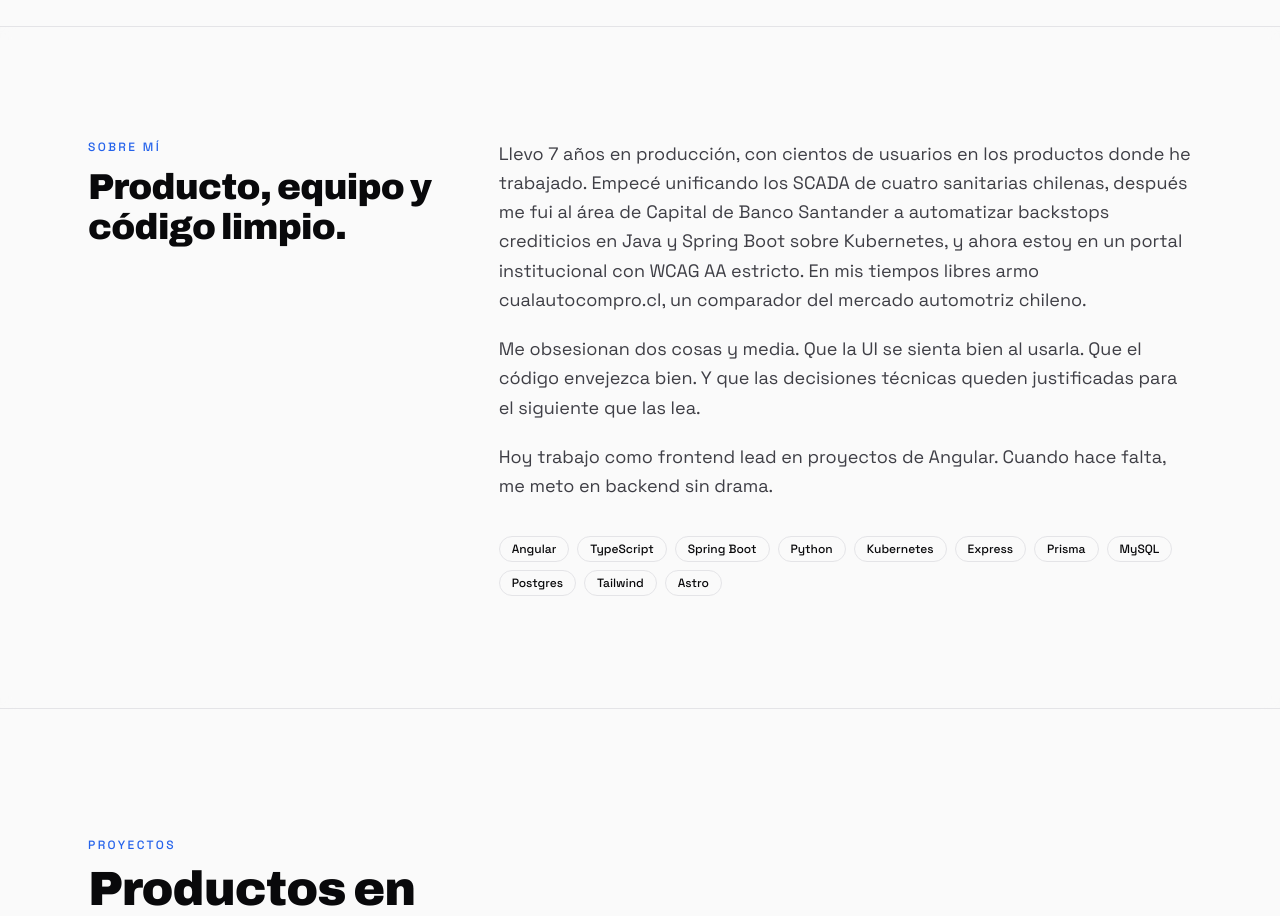
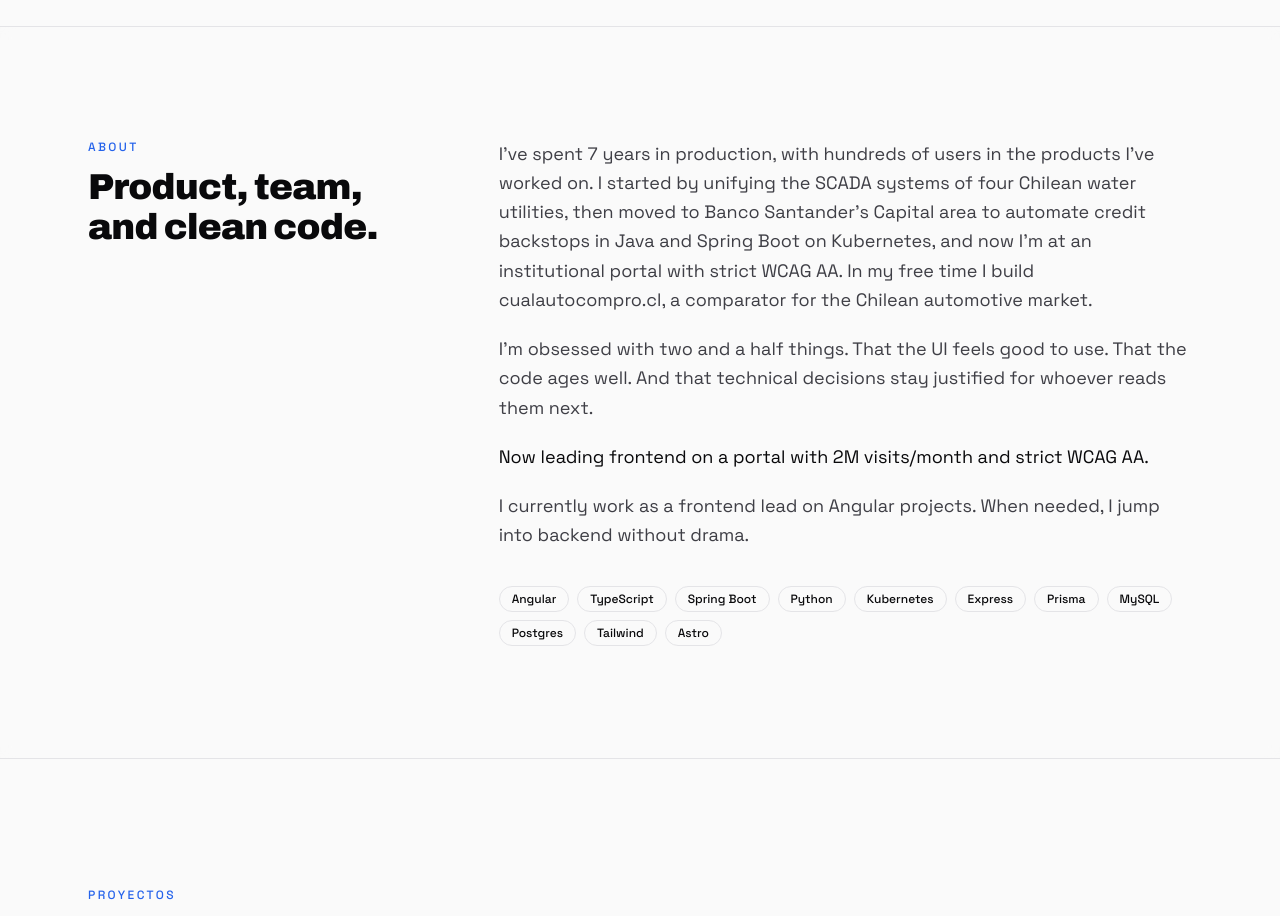
Before and after one commit to ptorresmanque/portafolio, an Angular app: page / in a window 1280 px wide. Shown: the part 900-1816 px from the top of the page. Built offline with nearby package versions, Linux system fonts and the light colour scheme.

Commit message:
feat(about): localize copy and add 'ahora' line

```diff
--- a/src/app/components/about/about.html
+++ b/src/app/components/about/about.html
@@ -4,22 +4,17 @@
 >
   <div class="mx-auto grid max-w-6xl gap-12 px-6 md:grid-cols-[1fr_2fr] md:gap-16">
     <div>
-      <p class="mb-3 text-xs font-medium uppercase tracking-[0.2em] text-accent">Sobre mí</p>
+      <p class="mb-3 text-xs font-medium uppercase tracking-[0.2em] text-accent">{{ 'about.eyebrow' | t }}</p>
       <h2 class="text-display text-3xl text-foreground md:text-4xl">
-        Producto, equipo y código limpio.
+        {{ 'about.title' | t }}
       </h2>
     </div>
 
     <div class="space-y-5 text-base leading-relaxed text-secondary md:text-lg">
-      <p>
-        Llevo {{ yearsOfExperience }} años en producción, con cientos de usuarios en los productos donde he trabajado. Empecé unificando los SCADA de cuatro sanitarias chilenas, después me fui al área de Capital de Banco Santander a automatizar backstops crediticios en Java y Spring Boot sobre Kubernetes, y ahora estoy en un portal institucional con WCAG AA estricto. En mis tiempos libres armo cualautocompro.cl, un comparador del mercado automotriz chileno.
-      </p>
-      <p>
-        Me obsesionan dos cosas y media. Que la UI se sienta bien al usarla. Que el código envejezca bien. Y que las decisiones técnicas queden justificadas para el siguiente que las lea.
-      </p>
-      <p>
-        Hoy trabajo como frontend lead en proyectos de Angular. Cuando hace falta, me meto en backend sin drama.
-      </p>
+      <p>{{ 'about.paragraph1' | t:{years: yearsText()} }}</p>
+      <p>{{ 'about.paragraph2' | t }}</p>
+      <p class="text-foreground">{{ 'about.now' | t }}</p>
+      <p>{{ 'about.paragraph3' | t }}</p>
 
       <div class="flex flex-wrap gap-2 pt-4">
         @for (tech of stack; track tech) {
--- a/src/app/components/about/about.ts
+++ b/src/app/components/about/about.ts
@@ -1,13 +1,17 @@
-import { Component } from '@angular/core';
+import { ChangeDetectionStrategy, Component, computed } from '@angular/core';
+import { TranslationPipe } from '../../i18n/translation.pipe';
 import { yearsOfExperience } from '../../utils/experience';
 
 @Component({
   selector: 'app-about',
+  imports: [TranslationPipe],
   templateUrl: './about.html',
   styleUrl: './about.css',
+  changeDetection: ChangeDetectionStrategy.OnPush,
 })
 export class About {
-  protected readonly yearsOfExperience = yearsOfExperience();
+  protected readonly years = yearsOfExperience();
+  protected readonly yearsText = computed(() => String(this.years));
   protected readonly stack: readonly string[] = [
     'Angular',
     'TypeScript',
```
Also changed, not shown: 1 other file (tests, documents, lock files or other folders).
